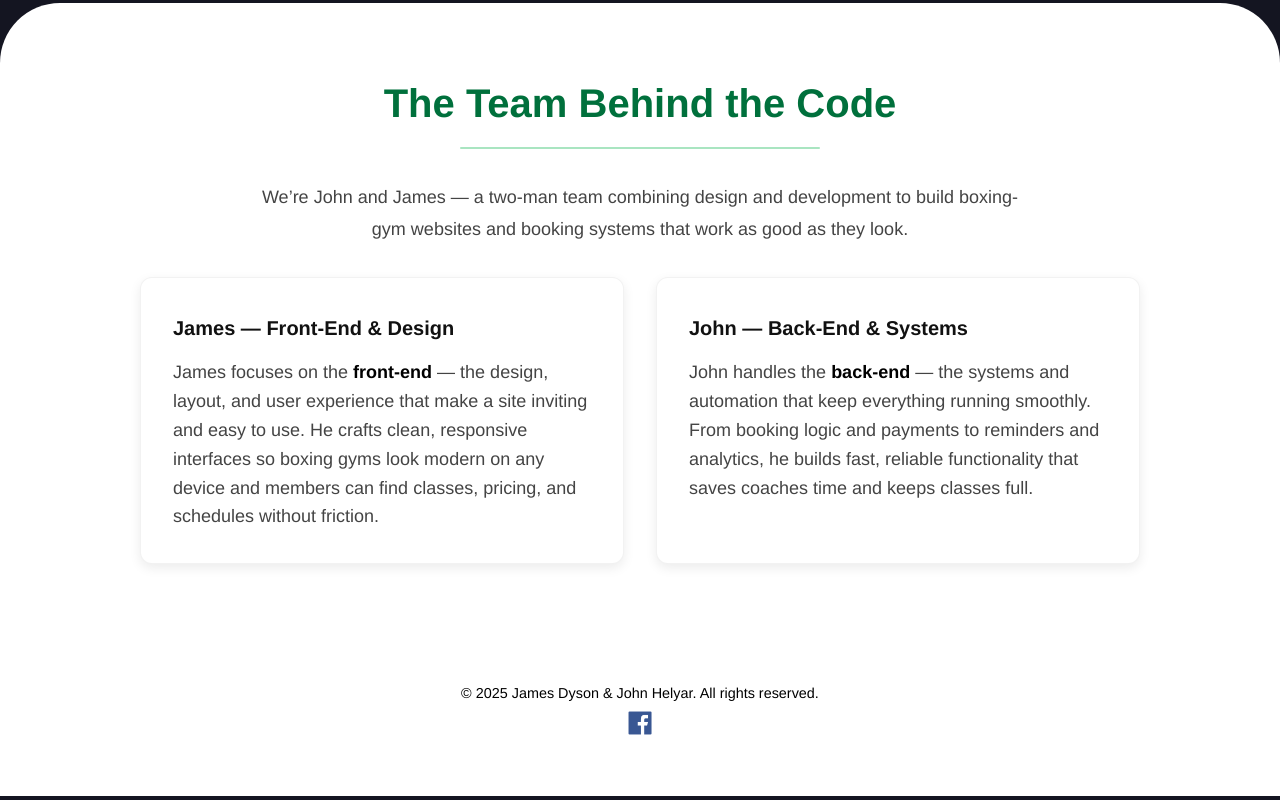
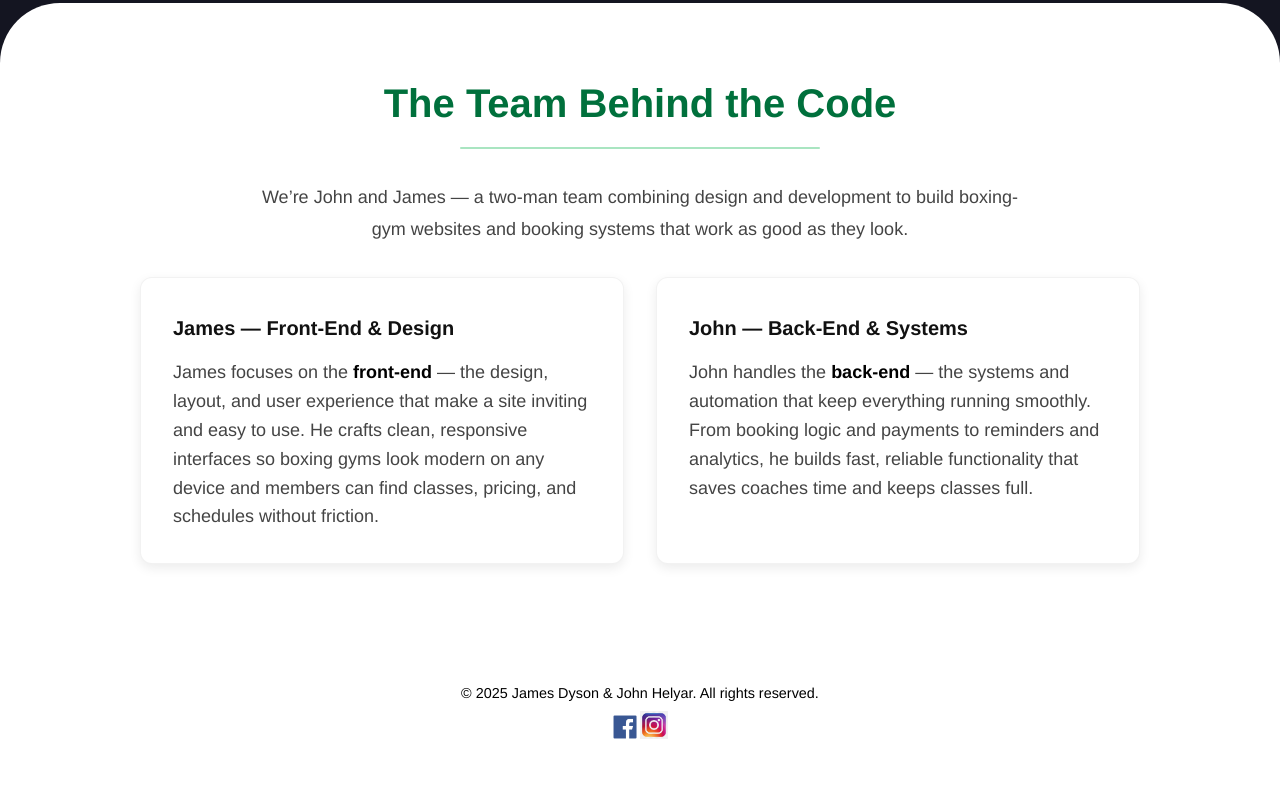
Before and after one commit to Launchset/Portfolio, a React (Vite) app: page / in a window 1280 px wide. Shown: the part 2932-3732 px from the top of the page. Built offline with nearby package versions, Linux system fonts and the light colour scheme.

Commit message:
Implement code changes to enhance functionality and improve performance

```diff
--- a/src/components/Footer.jsx
+++ b/src/components/Footer.jsx
@@ -1,5 +1,6 @@
 import "./Footer.css";
-import facebookLogo from "../assets/faceboook.png"; // adjust path if Footer.jsx is deeper in folders
+import facebookLogo from "../assets/faceboook.png";
+import instagramLogo from "../assets/instagram.png";
 
 export default function Footer() {
   return (
@@ -8,12 +9,14 @@ export default function Footer() {
         <p>
           &copy; {new Date().getFullYear()} James Dyson & John Helyar. All rights reserved.
         </p>
-                <p>
+
+        <p className="social-links">
           <a
             href="https://www.facebook.com/profile.php?id=61579600903801"
             target="_blank"
             rel="noopener noreferrer"
             className="facebook-link"
+            aria-label="Visit our Facebook page"
           >
             <img
               src={facebookLogo}
@@ -21,6 +24,21 @@ export default function Footer() {
               style={{ width: "24px", height: "24px" }}
             />
           </a>
+
+          <a
+            href="https://www.instagram.com/launchset/?next=https%3A%2F%2Fwww.instagram.com%2Foauth%2Foidc%2F%3Fe_un%26app_id%3D17951132926087090%26redirect_uri%3Dhttps%253A%252F%252Fbusiness.facebook.com%252Fpage%252Finstagram%252Foidclink%252F%26scope%3Dopenid%252Clinking%26response_type%3Dcode%26state%3D%257B%2522create_business_manager%2522%253Atrue%252C%2522csrf_nonce%2522%253A%25227r2WC2I4AdiRc2gX%2522%252C%2522enable_signup_web%2522%253Atrue%252C%2522entry_point%2522%253A%2522bizweb_progressive_onboarding_home_card%2522%252C%2522f3_request_id%2522%253A%2522a2ab3685-d96f-4a6c-96e9-0255bfe385a4%2522%252C%2522from%2522%253A%2522bizweb_progressive_onboarding_home_card%2522%252C%2522link_flow_source%2522%253A%2522biz_web%2522%252C%2522page_ids%2522%253A%255B%2522786095691254200%2522%255D%252C%2522redirect_uri%2522%253A%2522https%253A%252F%252Fbusiness.facebook.com%252Fpage%252Finstagram%252Foidclink%252F%2522%252C%2522require_professional%2522%253Atrue%257D%26enable_fb_login%3Dtrue%26force_consent%3Dtrue%26logger_id%3Da2ab3685-d96f-4a6c-96e9-0255bfe385a4%26force_authentication%3D0"
+            target="_blank"
+            rel="noopener noreferrer"
+            className="instagram-link"
+            aria-label="Visit our Instagram"
+            style={{ marginLeft: "3px" }}
+          >
+            <img
+              src={instagramLogo}
+              alt="Instagram"
+              style={{ width: "28px", height: "28px" }}
+            />
+          </a>
         </p>
       </div>
     </footer>
```
Also changed, not shown: src/assets/instagram.png (added). Lines whose indentation alone changed are shown as unchanged.
